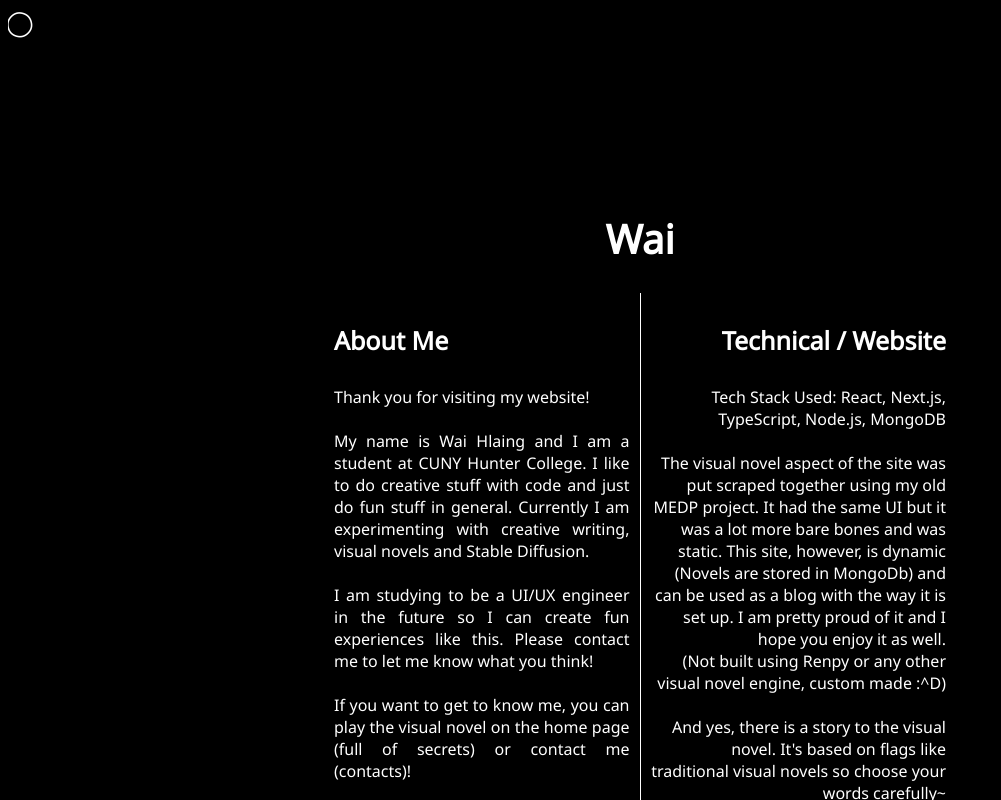
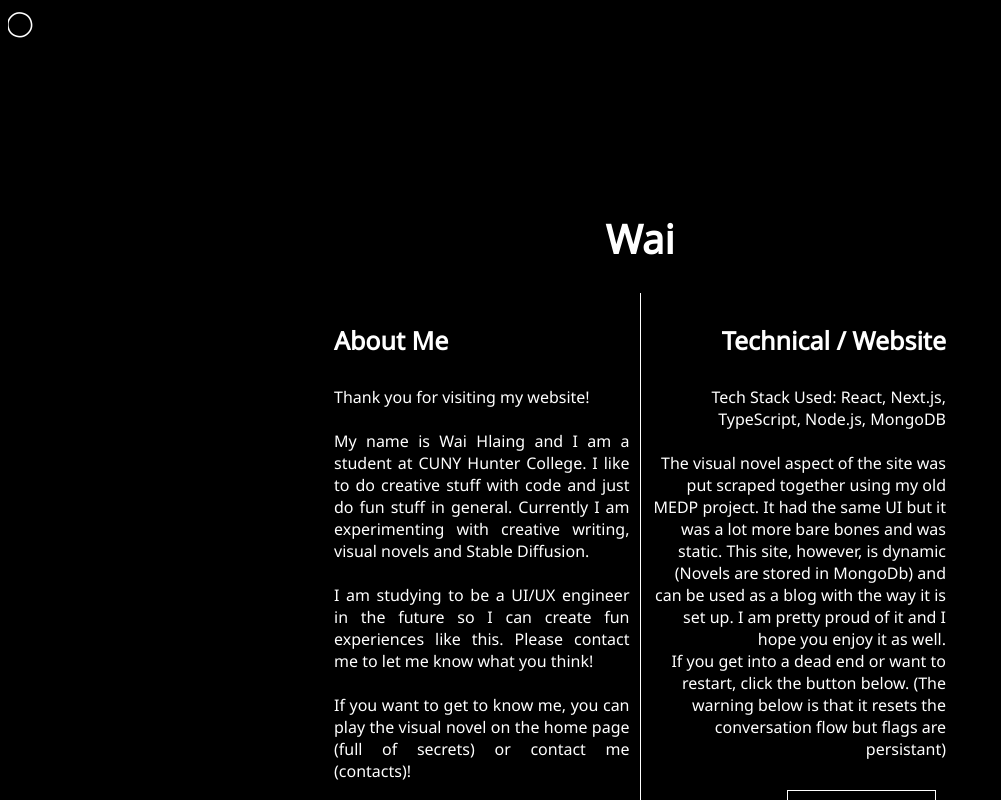
Before and after one commit to Jupiternerd/personal-website-two, a Next.js app: page /about in a window 1280 px wide. Shown: the top 800 px of the page, without its empty margins (0-1001 px from the left). Built offline with nearby package versions, Linux system fonts and the light colour scheme.

Commit message:
fix screen bug for mobile

```diff
--- a/app/about/page.tsx
+++ b/app/about/page.tsx
@@ -5,10 +5,10 @@ import styles from "../components/visualNovelComponents/ChoiceBox.module.css";
 
 export default function About() {
     return (
-        <div className={NotoFour.className} style={{ display: 'flex', flexDirection: 'column', alignItems: 'center', width: '100%' }}>
-            <div style={{ width: '100%', textAlign: 'center', paddingTop: '30px' }}>
-                <h1 style={{ fontSize: "40px" }}>Wai</h1>
-            </div>
+<div className={NotoFour.className} style={{ display: 'flex', flexDirection: 'column', alignItems: 'center', width: '100%' }}>
+    <div style={{ width: '100%', textAlign: 'center', paddingTop: '30px' }}>
+        <h1 style={{ fontSize: "40px" }}>Wai</h1>
+    </div>
             <div style={{ display: 'flex', flexDirection: 'row', justifyContent: 'center', maxWidth: '50%', margin: 'auto' }}>
                 <div style={{ flex: 1, padding: '10px', textAlign: "justify" }}>
                     <h2 style={{ fontSize: "25px" }}>About Me</h2>
@@ -52,12 +52,7 @@ export default function About() {
                         It had the same UI but it was a lot more bare bones and was static. This site, however, is dynamic (Novels are stored in MongoDb)
                         and can be used as a blog with the way it is set up. I am pretty proud of it and I hope you enjoy it as well.
                         <br />
-                        (Not built using Renpy or any other visual novel engine, custom made :^D)
-                        <br />
-                        <br />
-                        And yes, there is a story to the visual novel. It&apos;s based on flags like traditional visual novels so choose your words carefully~
-                        <br />
-                        <br />
+
                         If you get into a dead end or want to restart, click the button below. (The warning below is that it resets the conversation flow but flags are persistant)<br />
 
                         <button className={`${styles.button} ${styles.fadeIn}`} style={{ marginTop: "30px" }} onClick={deleteUserData}>
--- a/app/components/visualNovelComponents/Layer.tsx
+++ b/app/components/visualNovelComponents/Layer.tsx
@@ -21,9 +21,9 @@ const Layer: React.FC<LayerProps> = ({ source, type, position, vfx = [], priorit
             style={{ position: 'absolute', width: '100%', height: '100%', ...customStyles }}>
             {
                 type === 'image' ?
-                    <Image alt="layer" src={source as ImageProps["src"]} fill={true} sizes={"50vw"} style={{ objectFit: position }} priority={priority} />
+                    <Image loading="eager" alt="layer" src={source as ImageProps["src"]} fill={true} sizes={"50vw"} style={{ objectFit: position }} priority={priority} />
                     :
-                    <video preload="auto" style={{ width: '100%', height: '100%', objectFit: position }} autoPlay loop muted playsInline>
+                    <video preload="true" style={{ width: '100%', height: '100%', objectFit: position }} autoPlay loop muted playsInline>
                         <source src={source as string} type="video/webm" />
                         Your browser does not support videos.
                     </video>
--- a/app/global.css
+++ b/app/global.css
@@ -136,6 +136,15 @@ a:hover::after {
     }
 }
 
+/* Medium screen sizes */
+@media (min-width: 769px) and (max-width: 1023px) {
+    .scene {
+        width: 80vw; /* Example width, adjust as needed */
+        height: 60vh; /* Example height, adjust as needed */
+    }
+}
+
+
 /* Smaller screen sizes */
 @media (max-width: 768px) {
     .scene {
```
